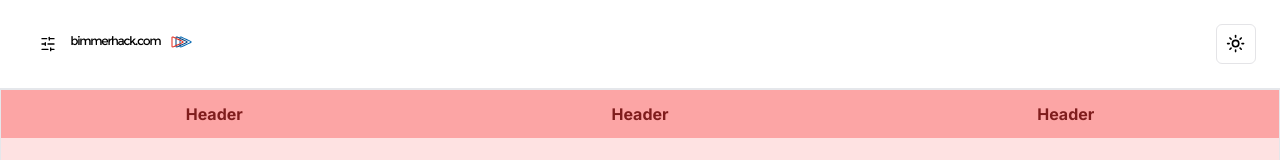
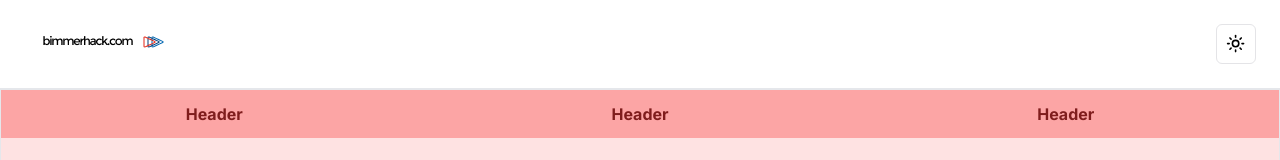
Before and after one commit to sheraz4196/table-viewer, a Next.js app: page /test in a window 1280 px wide. Shown: the top 160 px of the page. Built offline with nearby package versions, Linux system fonts and the light colour scheme.

Commit message:
feat: replace icon

```diff
--- a/components/general/header.tsx
+++ b/components/general/header.tsx
@@ -16,8 +16,14 @@ export default function Header() {
     <header className="p-6 flex items-center justify-between border-b">
       <div className="px-4 flex items-center gap-3">
         <Drawer direction="left">
-          <DrawerTrigger>
-            <SlidersHorizontal className="size-4" />
+          <DrawerTrigger className="lg:hidden">
+            <Image
+              src={"/sidebar.png"}
+              alt="sidebar"
+              width={18}
+              height={18}
+              className=" brightness-0 dark:brightness-100"
+            />
           </DrawerTrigger>
 
           <DrawerContent className="!w-1/2 h-screen rounded-none fixed overflow-hidden overflow-y-auto flex items-center">
```
Also changed, not shown: public/sidebar.png (added).
